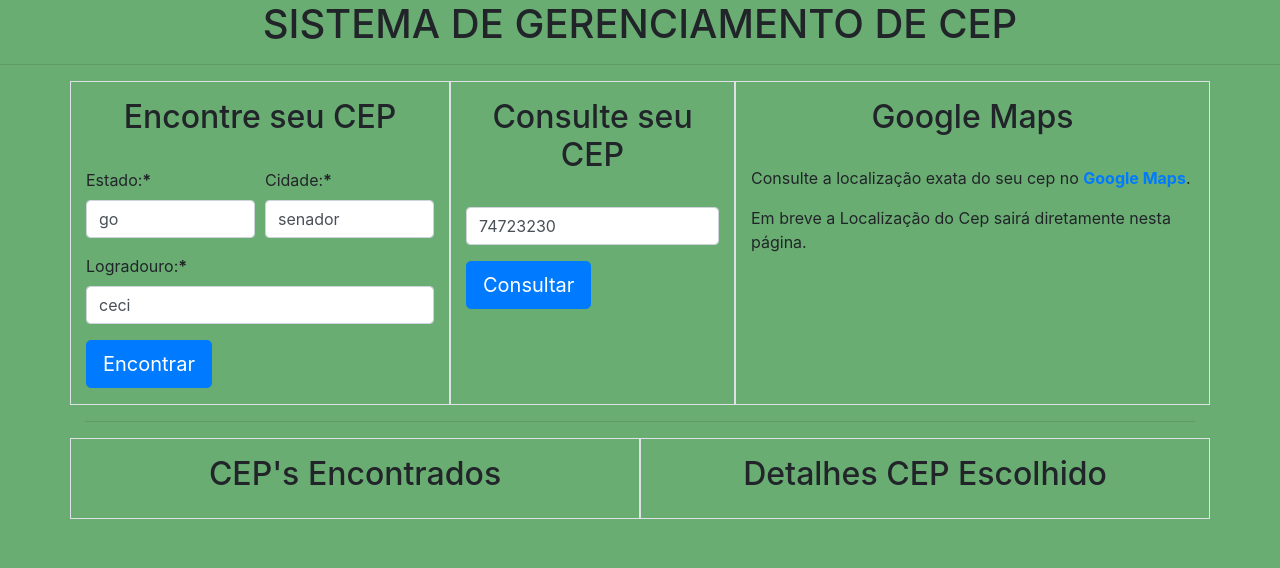
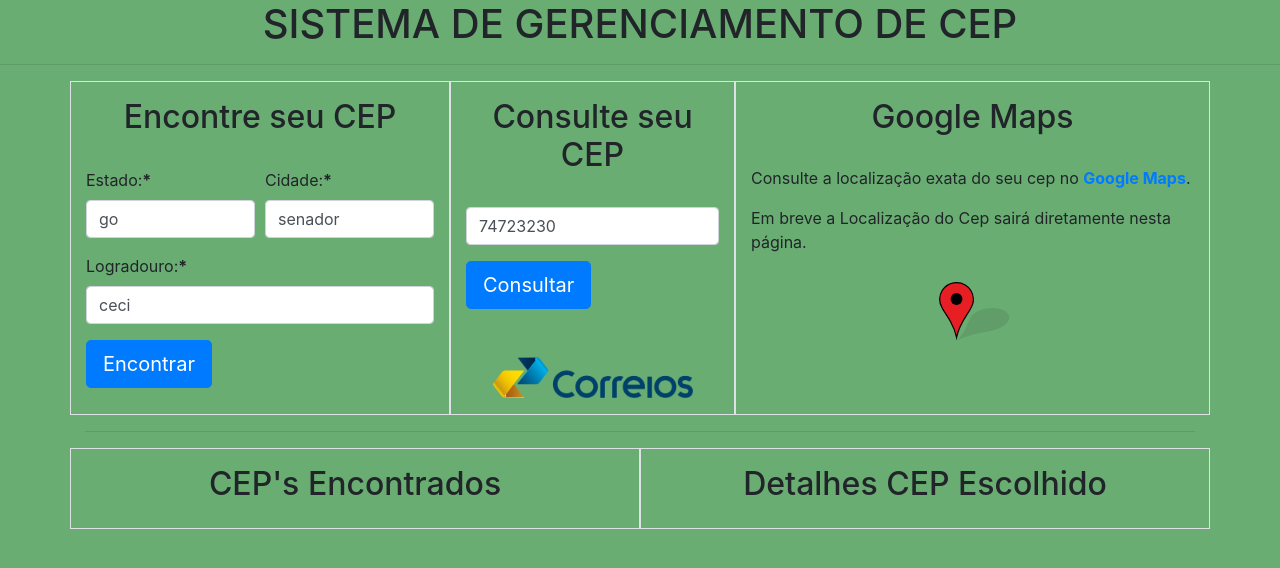
Before and after one commit to WesleyRSan/SiteCep, a plain HTML site: page teste.html in a window 1280 px wide. Drawn offline with nearby package versions, Linux system fonts and the light colour scheme.

Commit message:
Inclusão Imagens Correios e Google Maps

```diff
--- a/teste.css
+++ b/teste.css
@@ -10,3 +10,15 @@ body {
 .mapa {
     margin-top: 30px;
 }
+
+.imag {
+    text-align: center;
+    width: 200px;
+    height: auto;
+}
+
+.imag-maps {
+    text-align: center;
+    width: 80px;
+    height: auto;
+}
--- a/teste.html
+++ b/teste.html
@@ -42,13 +42,20 @@
             <div class="col-md-3 border py-3">
                 <h2 class="text-center"> Consulte seu CEP </h2><br />
                 <input type="text" id="numeroCep" class="form-control mb-3" size="5" maxlength="8" value= "74723230">
-                <button id="consultaCep" class="btn btn-lg btn-primary"> Consultar </button>
+                <button id="consultaCep" class="btn btn-lg btn-primary"> Consultar </button><br/><br/><br/>
+                <div class="text-center">
+                    <img src="Img/correios.png"  alt="Logo Correios" class="imag">
+                </div>
             </div>
             <div class="col-md-5 border py-3">
                 <div class="col"><h2 class="text-center"> Google Maps </h2></div>
                 <div class="mapa">
-                <p>Consulte a localização exata do seu cep no <a href="https://www.google.com.br/maps" target="_blank" class="font-weight-bold"> Google Maps</a>.</p>
-                Em breve a Localização do Cep sairá diretamente nesta página. </div>
+                    <p>Consulte a localização exata do seu cep no <a href="https://www.google.com.br/maps" target="_blank" class="font-weight-bold"> Google Maps</a>.</p>
+                    Em breve a Localização do Cep sairá diretamente nesta página.
+                </div><br/>
+                <div class="text-center">
+                    <a href="https://www.google.com.br/maps" target="_blank"><img src="Img/maps.svg"  alt="Logo Google-Maps" class="imag-maps"></a>
+                </div>
             </div>
 
         </div>
```
Also changed, not shown: Img/Html.jpeg (added), Img/JS.jpg (added), Img/correios.png (added), Img/maps.png (added), Img/maps.svg (added).
